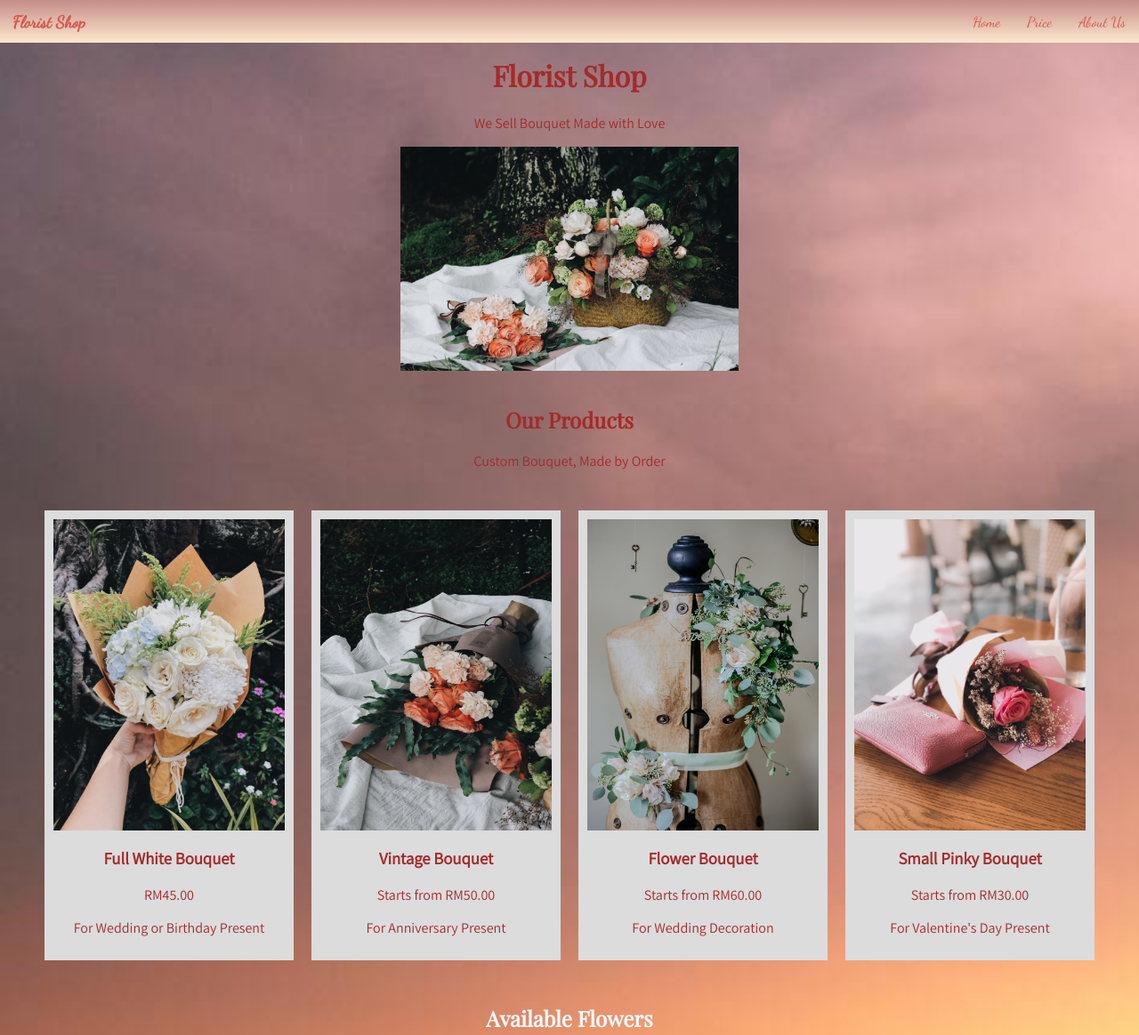
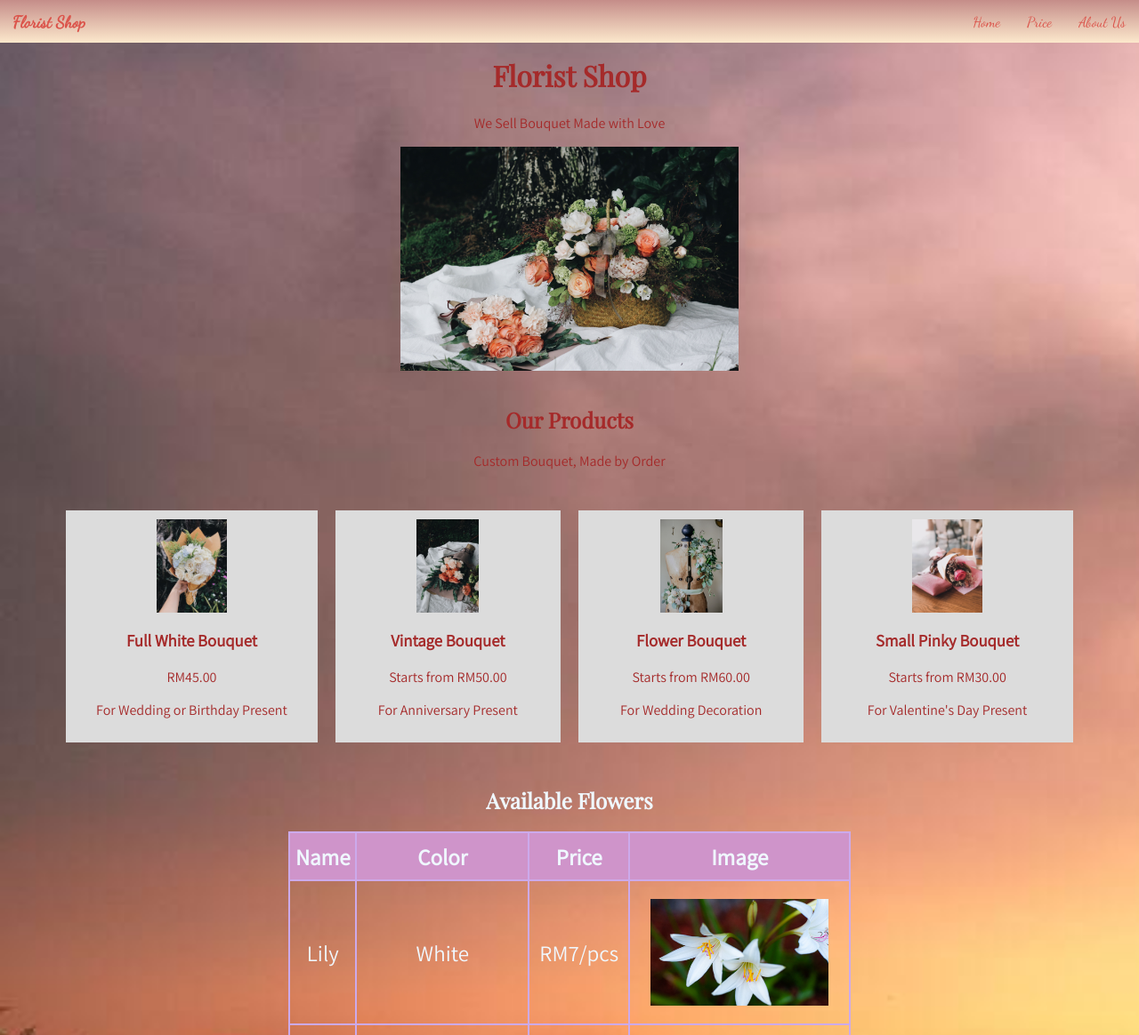
Before and after one commit to zhafranzainal/basic_web, a PHP site: page / in a window 1280 px wide. Shown: the top 1164 px of the page at 89% size. Run offline with PHP 8.4, Linux system fonts and the light colour scheme; some libraries are stand-ins or nearby versions.

Commit message:
Convert to responsive image

```diff
--- a/Meeting 8 - Google Fonts/florist-shop/index.html
+++ b/Meeting 8 - Google Fonts/florist-shop/index.html
@@ -4,6 +4,8 @@
 <head>
 
     <title>Florist Shop</title>
+
+    <meta name="viewport" content="width=device-width, initial-scale=1.0">
 
     <link rel="stylesheet" type="text/css" href="styles.css">
     <script src="https://kit.fontawesome.com/f90068558c.js" crossorigin="anonymous"></script>
--- a/Meeting 8 - Google Fonts/florist-shop/styles.css
+++ b/Meeting 8 - Google Fonts/florist-shop/styles.css
@@ -94,8 +94,8 @@ a:hover {
 }
 
 .portrait {
-    width: 260px;
-    height: 350px;
+    max-width: 100%;
+    max-height: 350px;
 }
 
 .landscape {
```
